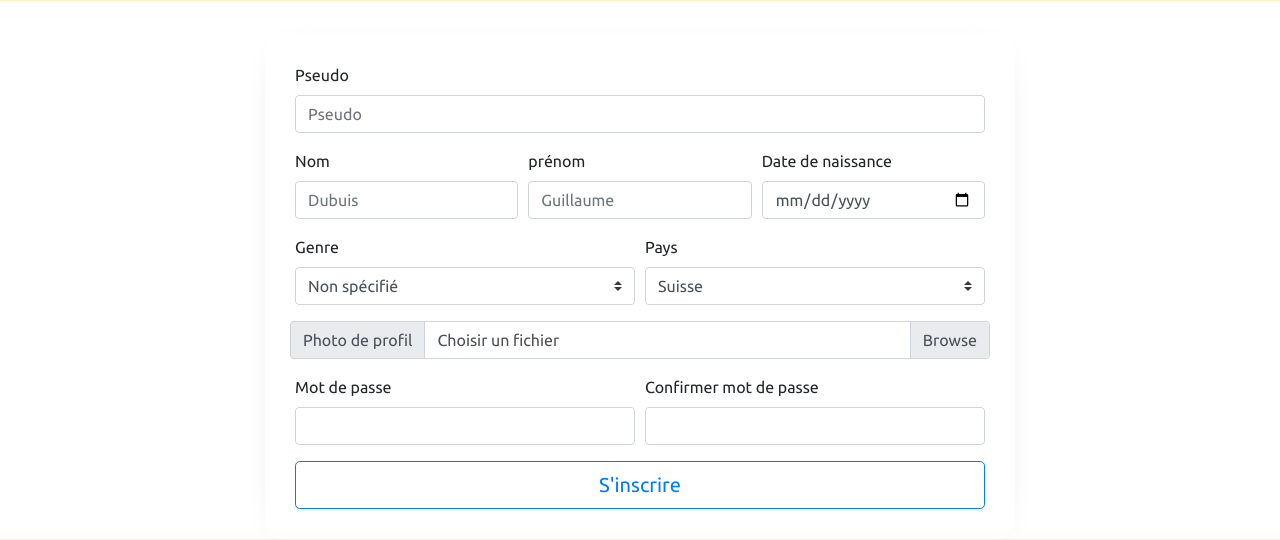
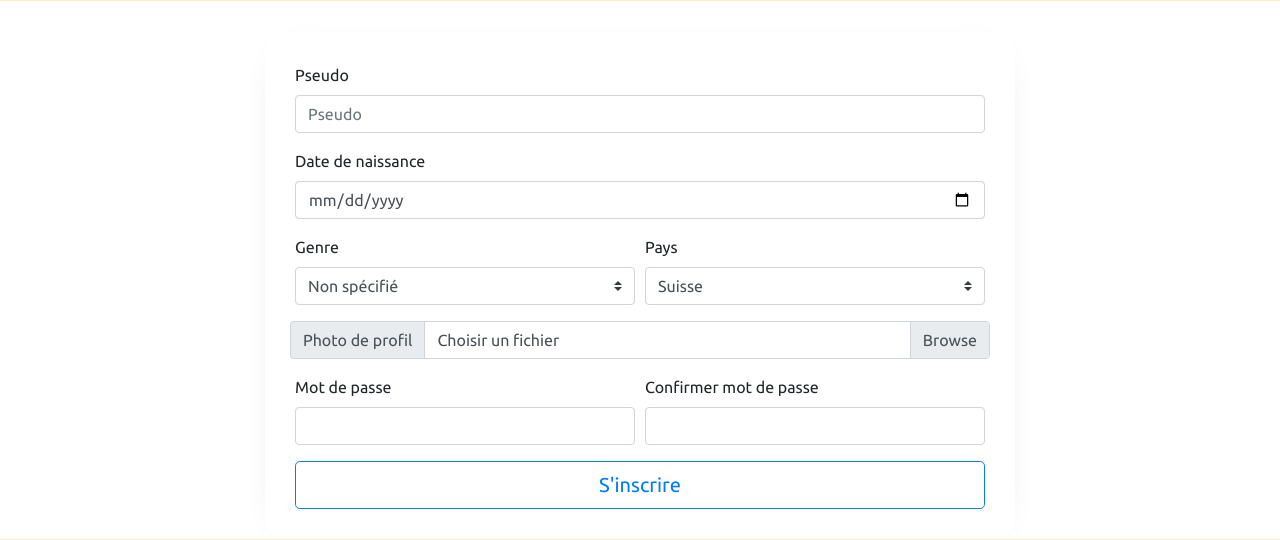
Before and after one commit to gofortiss/open-cheese, a CodeIgniter app: page /database/index.php/forminscription/index in a window 1280 px wide. Shown: the part 261-801 px from the top of the page. Run offline with CodeIgniter, Linux system fonts and the light colour scheme.

Commit message:
Delete fisrt name and last name

```diff
--- a/application/views/inscription-view.php
+++ b/application/views/inscription-view.php
@@ -3,8 +3,6 @@
   if(isset($_COOKIE['inscription'])) {
     $input = json_decode($_COOKIE['inscription']); // Décodage du cookie
     $pseudo = $input->pseudo;
-    $nom = $input->nom;
-    $prenom = $input->prenom;
     $date = $input->naissance;
   }
  ?>
@@ -19,15 +17,7 @@
     <input type="text" class="form-control" name="pseudo" id="pseudo" placeholder="Pseudo" value='<?php if(isset($pseudo)){echo $pseudo;}?>' required>
   </div>
   <div class="form-row">
-    <div class="form-group col-md-4">
-      <label>Nom</label>
-      <input type="text" class="form-control" name="nom" id="nom" placeholder="Dubuis" value='<?php if(isset($nom)){echo $nom;}?>'>
-    </div>
-    <div class="form-group col-md-4">
-      <label>prénom</label>
-      <input type="text" class="form-control" name="prenom" id="prenom" placeholder="Guillaume" value='<?php if(isset($prenom)){echo $prenom;}?>'>
-    </div>
-    <div class="form-group col-md-4">
+    <div class="form-group col-md-12">
       <label>Date de naissance</label>
       <input type="date" class="form-control" name="naissance" id="date" value='<?php if(isset($date)){echo $date;}?>'>
     </div>
```
Also changed, not shown: application/views/moncompte-view.php (+25 -20 lines).
